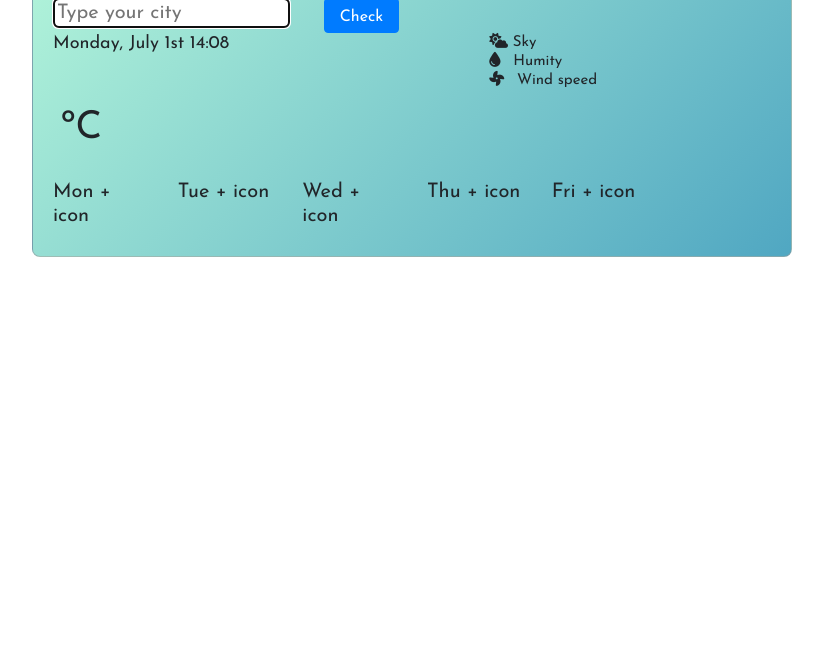
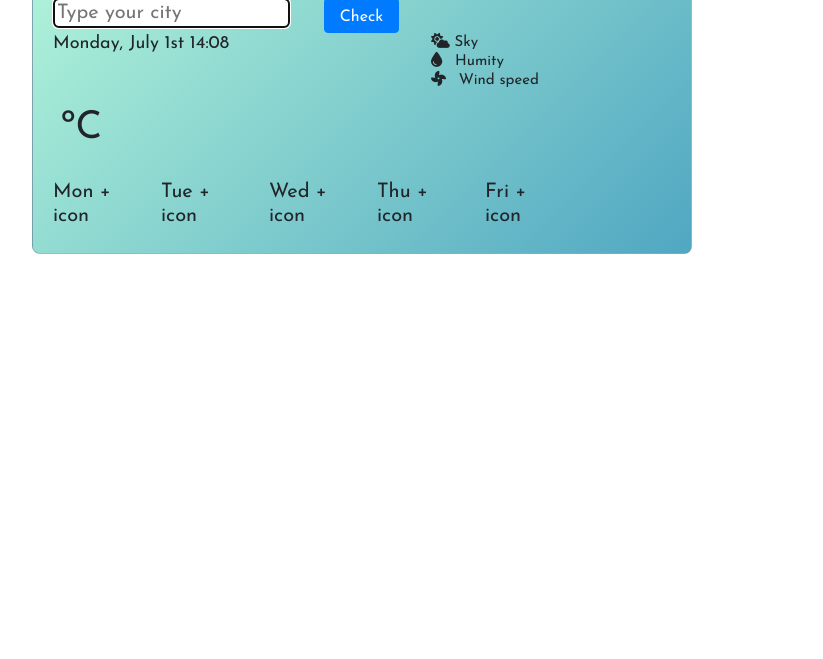
Before and after one commit to liatabilom/NewWeatherApp, a plain HTML site: page index.html in a window 1280 px wide. Shown: the part 141-800 px from the top of the page, without its empty margins (18-841 px from the left). Drawn offline with nearby package versions, Linux system fonts and the light colour scheme; no server answers.

Commit message:
Add styling to app container

```diff
--- a/style.css
+++ b/style.css
@@ -22,8 +22,8 @@ ul {
   margin: 0;
 }
 .app-container {
-  width: 800px;
-  height: 400px;
+  width: 700px;
+  height: 350px;
   padding: 20px;
   margin: 25px 30px;
   list-style: none;
@@ -34,8 +34,8 @@ ul {
   border: solid 1px rgba(143, 152, 157, 0.6);
   display: block;
   border-radius: 8px;
-  max-width: 800px;
-  max-height: 400px;
+  max-width: 700px;
+  max-height: 350px;
 }
 
 .button {
```
